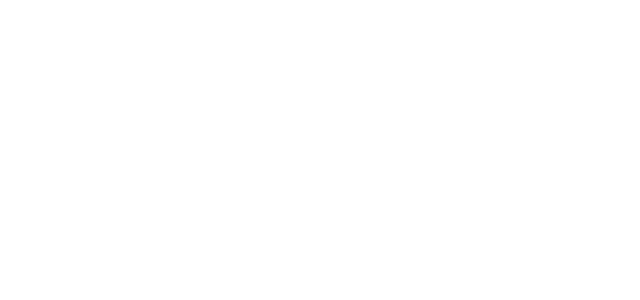
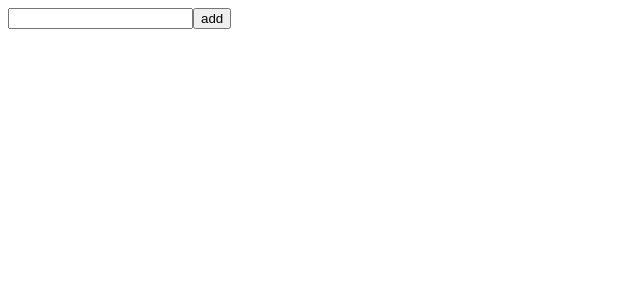
Before and after one commit to ieatn/mern-app, a React (Vite) app in the folder client/: page / in a window 1280 px wide. Shown: the top 300 px of the page, without its empty margins (0-640 px from the left). Built offline with nearby package versions, Linux system fonts and the light colour scheme.

Commit message:
post endpoint

```diff
--- a/client/src/pages/Home.jsx
+++ b/client/src/pages/Home.jsx
@@ -2,6 +2,7 @@
 
 const Home = () => {
     const [list, setList] = useState([])
+    const [todo, setTodo] = useState('')
     // get all endpoint
     useEffect(() => {
         const fetchTodos = async () => {
@@ -21,13 +22,34 @@
     const deleteTodo = async (id) => {
         await fetch(`http://localhost:4000/${id}`, {
             method: 'DELETE',
-            "Content-Type": 'application/json'
+            headers: {
+                "Content-Type": 'application/json'
+            }
         })
         setList(list.filter(i => i._id !== id))
     }
 
+    // post endpoint
+    const createTodo = async () => {
+        const title = todo
+        const res = await fetch('http://localhost:4000/', {
+            method: 'POST',
+            body: JSON.stringify({
+                title,
+            }),
+            headers: {
+                "Content-Type": 'application/json'
+            }
+        })
+        const data = await res.json()
+        setList([...list, data])
+        setTodo('')
+    }
+
     return (
         <>
+            <input type="text" onChange={(e) => setTodo(e.target.value)} value={todo} />
+            <button onClick={createTodo}>add</button>
             {list && list.map(i => (
                 <div key={i._id}>
                     <p>{i.title}</p>
```
